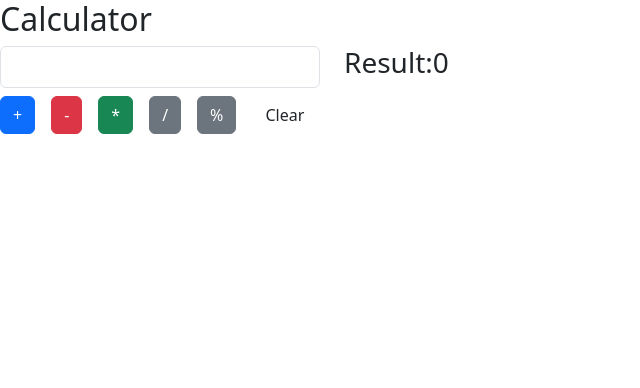
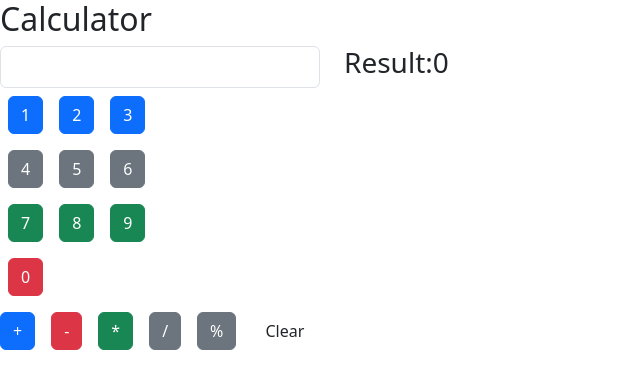
Before and after one commit to aaru2599/redux-calculator, a React (Vite) app: page / in a window 1280 px wide. Shown: the top 388 px of the page, without its empty margins (0-640 px from the left). Built offline with nearby package versions, Linux system fonts and the light colour scheme.

Commit message:
Some More Buttons Added

```diff
--- a/src/feature/Calculator/Calculator.jsx
+++ b/src/feature/Calculator/Calculator.jsx
@@ -6,6 +6,10 @@
     const [inputVal, setInputVal] = useState("")
     const result = useSelector((state) => state.myCalculator.value)
     const dispatch = useDispatch();
+
+    const getNumInput = (num) => {
+        setInputVal(inputVal + num)
+    }
     const onClickAdd = () => {
         if (inputVal !== "") {
             dispatch(add(inputVal))
@@ -53,6 +57,28 @@
                 />
                 <h3>Result:{result}</h3>
 
+
+
+            </div>
+            <div >
+                <div className='p-2 d-flex gap-3'>
+                    <button className='btn btn-primary' onClick={() => getNumInput("1")}>1</button>
+                    <button className='btn btn-primary' onClick={() => getNumInput("2")}>2</button>
+                    <button className='btn btn-primary' onClick={() => getNumInput("3")}>3</button>
+                </div>
+                <div className='p-2 d-flex gap-3'>
+                    <button className='btn btn-secondary' onClick={() => getNumInput("4")}>4</button>
+                    <button className='btn btn-secondary' onClick={() => getNumInput("5")}>5</button>
+                    <button className='btn btn-secondary' onClick={() => getNumInput("6")}>6</button>
+                </div>
+                <div className='p-2 d-flex gap-3'>
+                    <button className='btn btn-success' onClick={() => getNumInput("7")}>7</button>
+                    <button className='btn btn-success' onClick={() => getNumInput("8")}>8</button>
+                    <button className='btn btn-success' onClick={() => getNumInput("9")}>9</button>
+                </div >
+                 <div className='p-2 d-flex gap-3'>
+                    <button className='btn btn-danger' onClick={() => getNumInput("0")}>0</button>
+                </div>
             </div>
             <div className='d-flex gap-3 mt-2'>
                 <button className='btn btn-primary' onClick={onClickAdd}>+</button>
```
